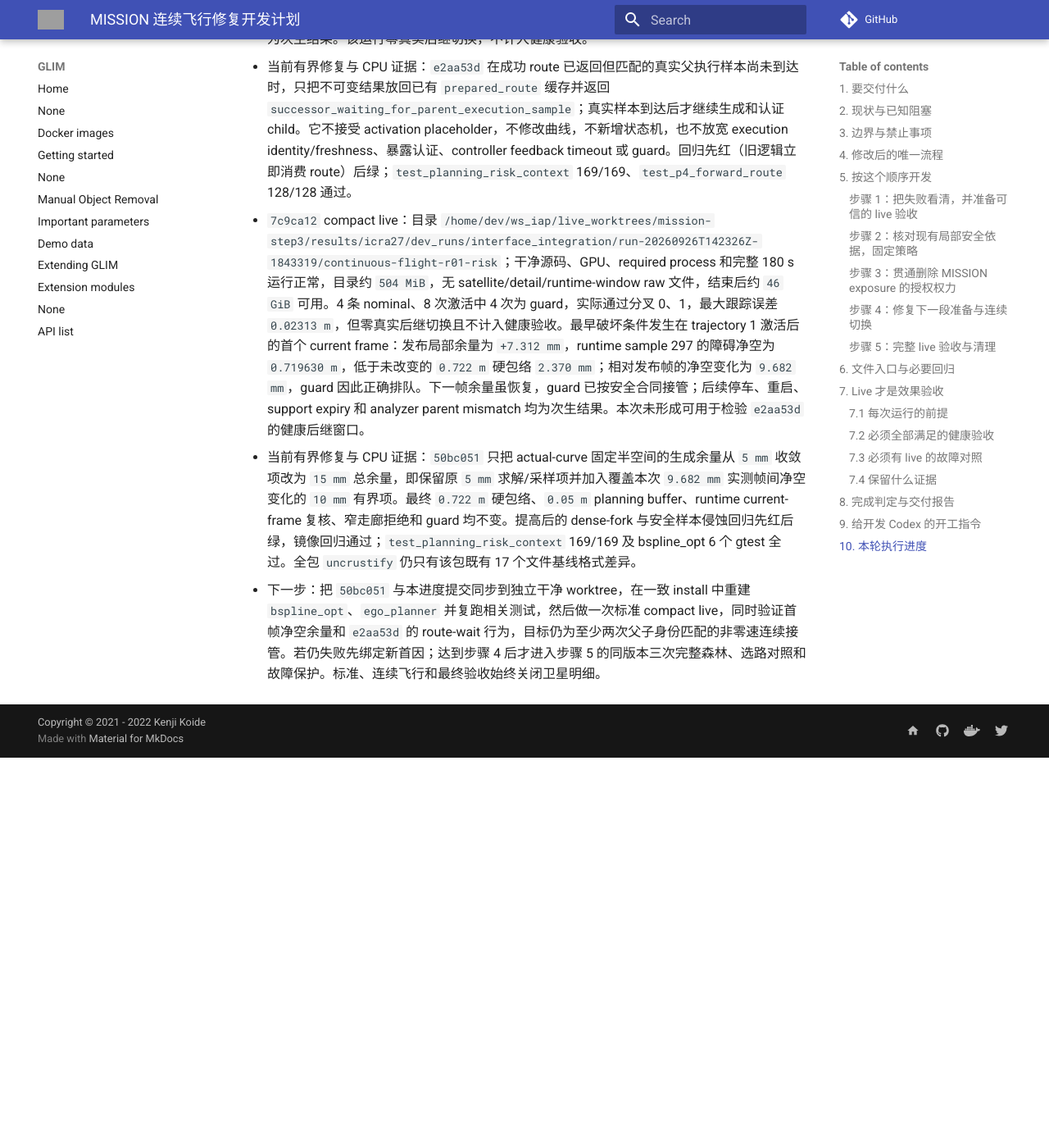
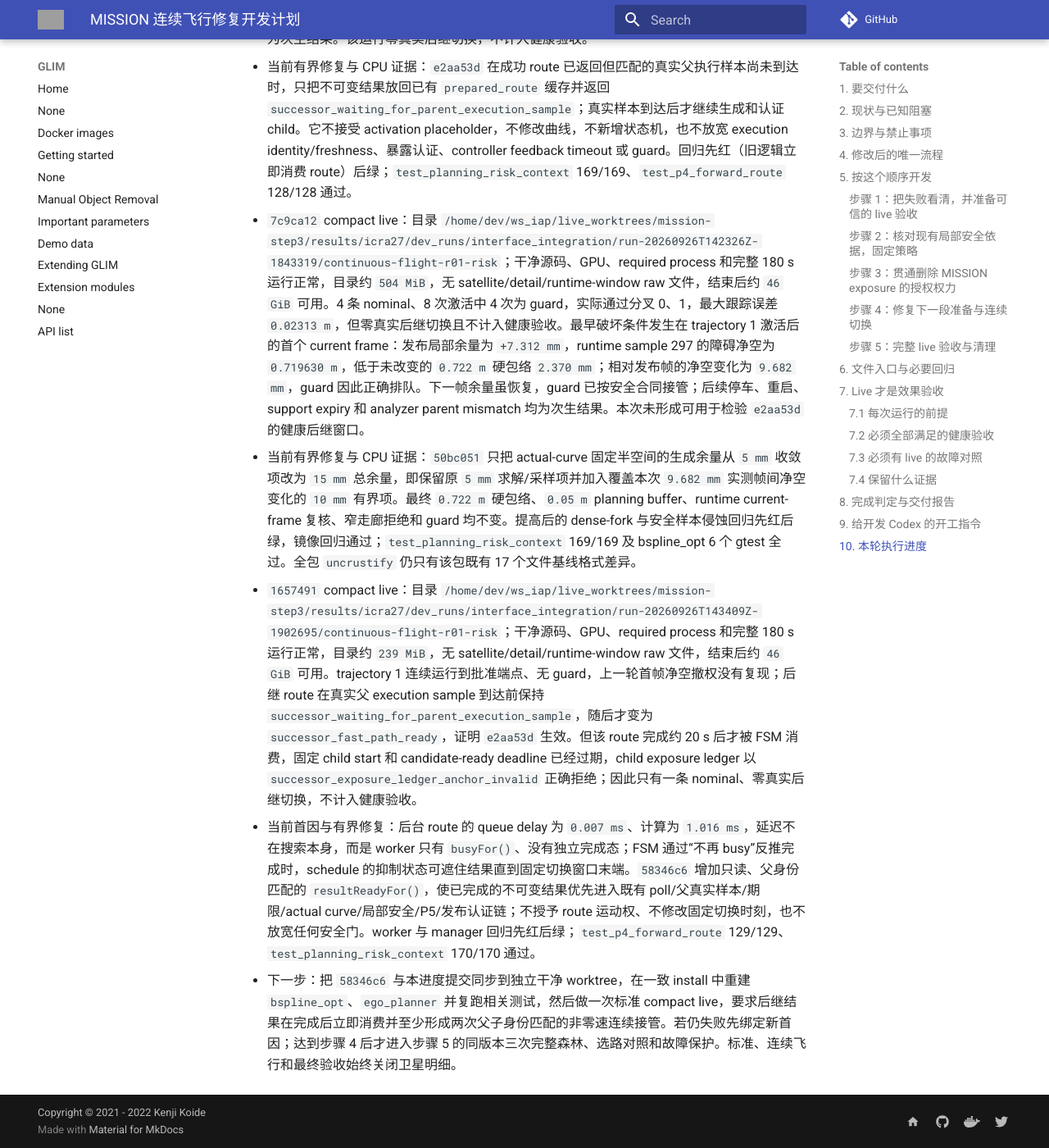
Before and after one commit to Printeger/iap, an MkDocs documentation site: the page built from docs/icra27/MISSION_CONTINUOUS_FLIGHT_IMPLEMENTATION_PLAN.md, in a window 1280 px wide and 1400 px high, scrolled down 19317 px. Shown: the whole window at 82% size. Built offline with MkDocs 1.6.1 and Material for MkDocs 9.7.7, drawn with Linux system fonts in a browser that asks for light colours; nearby versions of some CDN libraries; comment, search, counter and statistics services are not loaded; before the commit the page ends 20241 px from its top, so only the background shows below that; grey boxes are pictures that could not be loaded.

Commit message:
docs(icra27): record successor completion live

```diff
--- a/docs/icra27/MISSION_CONTINUOUS_FLIGHT_IMPLEMENTATION_PLAN.md
+++ b/docs/icra27/MISSION_CONTINUOUS_FLIGHT_IMPLEMENTATION_PLAN.md
@@ -301,4 +301,6 @@ symlink、非 tracked 且无进程占用后才能按精确路径删除。遵守
 - 当前有界修复与 CPU 证据：`e2aa53d` 在成功 route 已返回但匹配的真实父执行样本尚未到达时，只把不可变结果放回已有 `prepared_route` 缓存并返回 `successor_waiting_for_parent_execution_sample`；真实样本到达后才继续生成和认证 child。它不接受 activation placeholder，不修改曲线，不新增状态机，也不放宽 execution identity/freshness、暴露认证、controller feedback timeout 或 guard。回归先红（旧逻辑立即消费 route）后绿；`test_planning_risk_context` 169/169、`test_p4_forward_route` 128/128 通过。
 - `7c9ca12` compact live：目录 `/home/dev/ws_iap/live_worktrees/mission-step3/results/icra27/dev_runs/interface_integration/run-20260926T142326Z-1843319/continuous-flight-r01-risk`；干净源码、GPU、required process 和完整 180 s 运行正常，目录约 `504 MiB`，无 satellite/detail/runtime-window raw 文件，结束后约 `46 GiB` 可用。4 条 nominal、8 次激活中 4 次为 guard，实际通过分叉 0、1，最大跟踪误差 `0.02313 m`，但零真实后继切换且不计入健康验收。最早破坏条件发生在 trajectory 1 激活后的首个 current frame：发布局部余量为 `+7.312 mm`，runtime sample 297 的障碍净空为 `0.719630 m`，低于未改变的 `0.722 m` 硬包络 `2.370 mm`；相对发布帧的净空变化为 `9.682 mm`，guard 因此正确排队。下一帧余量虽恢复，guard 已按安全合同接管；后续停车、重启、support expiry 和 analyzer parent mismatch 均为次生结果。本次未形成可用于检验 `e2aa53d` 的健康后继窗口。
 - 当前有界修复与 CPU 证据：`50bc051` 只把 actual-curve 固定半空间的生成余量从 `5 mm` 收敛项改为 `15 mm` 总余量，即保留原 `5 mm` 求解/采样项并加入覆盖本次 `9.682 mm` 实测帧间净空变化的 `10 mm` 有界项。最终 `0.722 m` 硬包络、`0.05 m` planning buffer、runtime current-frame 复核、窄走廊拒绝和 guard 均不变。提高后的 dense-fork 与安全样本侵蚀回归先红后绿，镜像回归通过；`test_planning_risk_context` 169/169 及 bspline_opt 6 个 gtest 全过。全包 `uncrustify` 仍只有该包既有 17 个文件基线格式差异。
-- 下一步：把 `50bc051` 与本进度提交同步到独立干净 worktree，在一致 install 中重建 `bspline_opt`、`ego_planner` 并复跑相关测试，然后做一次标准 compact live，同时验证首帧净空余量和 `e2aa53d` 的 route-wait 行为，目标仍为至少两次父子身份匹配的非零速连续接管。若仍失败先绑定新首因；达到步骤 4 后才进入步骤 5 的同版本三次完整森林、选路对照和故障保护。标准、连续飞行和最终验收始终关闭卫星明细。
+- `1657491` compact live：目录 `/home/dev/ws_iap/live_worktrees/mission-step3/results/icra27/dev_runs/interface_integration/run-20260926T143409Z-1902695/continuous-flight-r01-risk`；干净源码、GPU、required process 和完整 180 s 运行正常，目录约 `239 MiB`，无 satellite/detail/runtime-window raw 文件，结束后约 `46 GiB` 可用。trajectory 1 连续运行到批准端点、无 guard，上一轮首帧净空撤权没有复现；后继 route 在真实父 execution sample 到达前保持 `successor_waiting_for_parent_execution_sample`，随后才变为 `successor_fast_path_ready`，证明 `e2aa53d` 生效。但该 route 完成约 20 s 后才被 FSM 消费，固定 child start 和 candidate-ready deadline 已经过期，child exposure ledger 以 `successor_exposure_ledger_anchor_invalid` 正确拒绝；因此只有一条 nominal、零真实后继切换，不计入健康验收。
+- 当前首因与有界修复：后台 route 的 queue delay 为 `0.007 ms`、计算为 `1.016 ms`，延迟不在搜索本身，而是 worker 只有 `busyFor()`、没有独立完成态；FSM 通过“不再 busy”反推完成时，schedule 的抑制状态可遮住结果直到固定切换窗口末端。`58346c6` 增加只读、父身份匹配的 `resultReadyFor()`，使已完成的不可变结果优先进入既有 poll/父真实样本/期限/actual curve/局部安全/P5/发布认证链；不授予 route 运动权、不修改固定切换时刻，也不放宽任何安全门。worker 与 manager 回归先红后绿；`test_p4_forward_route` 129/129、`test_planning_risk_context` 170/170 通过。
+- 下一步：把 `58346c6` 与本进度提交同步到独立干净 worktree，在一致 install 中重建 `bspline_opt`、`ego_planner` 并复跑相关测试，然后做一次标准 compact live，要求后继结果在完成后立即消费并至少形成两次父子身份匹配的非零速连续接管。若仍失败先绑定新首因；达到步骤 4 后才进入步骤 5 的同版本三次完整森林、选路对照和故障保护。标准、连续飞行和最终验收始终关闭卫星明细。
```
